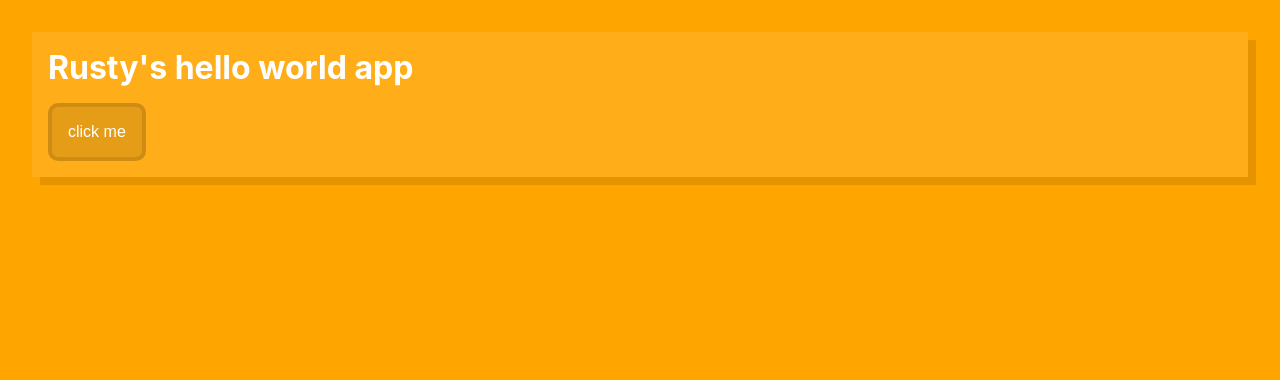
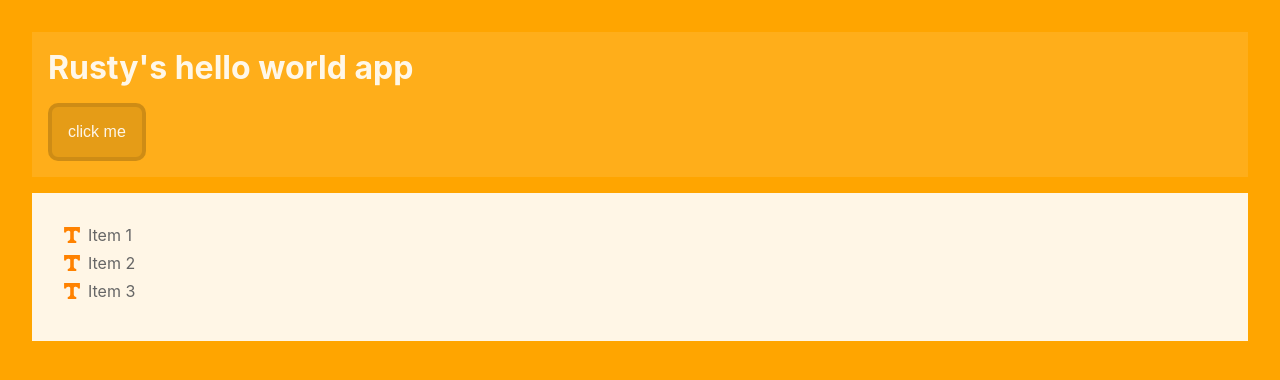
Before and after one commit to rustytanton/react-sandbox, a React (Create React App) app: page / in a window 1280 px wide. Shown: the top 380 px of the page. Built offline with nearby package versions, Linux system fonts and the light colour scheme.

Commit message:
add ListBasic component

```diff
--- a/src/App.css
+++ b/src/App.css
@@ -1,7 +1,7 @@
 :root {
   /* colors */
   --colorPrimaryBG: orange;
-  --colorPrimaryFG: #ffffff;
+  --colorPrimaryFG: #666666;
 
   /* borders */
   --borderSizeBase: 2px;
@@ -26,3 +26,8 @@
   padding: var(--gutterDouble);
   flex: 1;
 }
+
+.App-main {
+  background: rgba(255, 255, 255, 0.9);
+  padding: var(--gutterDouble);
+}
--- a/src/App.js
+++ b/src/App.js
@@ -1,12 +1,18 @@
 import React from 'react';
 import './App.css';
 import PageHeader from './page-header/PageHeader'
+import ListBasic from './lists/ListBasic'
 
 class App extends React.Component {
   constructor (props) {
     super(props)
     this.state = {
-      pageTitle: "Rusty's hello world app"
+      pageTitle: "Rusty's hello world app",
+      listBasicItems: [
+        { id: 'item1', title: 'Item 1' },
+        { id: 'item2', title: 'Item 2' },
+        { id: 'item3', title: 'Item 3' }
+      ]
     }
   }
 
@@ -16,6 +22,9 @@ class App extends React.Component {
         <header className="App-header">
           <PageHeader pageTitle={this.state.pageTitle} />
         </header>
+        <main className="App-main">
+          <ListBasic items={this.state.listBasicItems} />
+        </main>
       </div>
     )
   }
--- a/src/index.css
+++ b/src/index.css
@@ -1,6 +1,7 @@
 /* light reset */
 * {
   font-size: 1rem;
+  list-style-type: none;
   margin: 0;
   padding: 0;
 }
--- /dev/null
+++ b/src/lists/ListBasic.css
@@ -0,0 +1,11 @@
+.ListBasic-item {
+    align-items: center;
+    display: flex;
+    margin-bottom: var(--gutterHalf);
+}
+
+.ListBasic-bullet {
+    height: 16px;
+    margin-right: var(--gutterHalf);
+    width: 16px;
+}
--- /dev/null
+++ b/src/lists/ListBasic.js
@@ -0,0 +1,20 @@
+import React from 'react';
+import './ListBasic.css';
+import powerT from '../images/power-t.svg'
+
+class ListBasic extends React.Component {
+    render () {
+        return (
+            <ul className="ListBasic">
+                {this.props.items.map((item) =>
+                    <li className="ListBasic-item" key={item.id}>
+                    <img alt='' className="ListBasic-bullet" src={powerT} />
+                    {item.title}
+                    </li>
+                )}
+            </ul>
+        )
+    }
+}
+
+export default ListBasic
--- a/src/page-header/PageHeader.css
+++ b/src/page-header/PageHeader.css
@@ -1,10 +1,11 @@
 .PageHeader {
     background: rgba(255, 255, 255, 0.1);
-    box-shadow: var(--gutterHalf) var(--gutterHalf) rgba(0, 0, 0, 0.1);
+    margin-bottom: var(--gutterBase);
     padding: 1rem;
 }
 
 .PageHeader-pageTitle {
+    color: rgba(255, 255, 255, 0.9);
     font-size: var(--fontSizeTitle1);
     margin-bottom: var(--gutterBase);
 }
@@ -13,7 +14,7 @@
     background: rgba(0, 0, 0, 0.1);
     border: var(--borderPrimary);
     border-radius: calc(var(--borderSizeBase) * 5);
-    color: var(--secondaryFG);
+    color: rgba(255, 255, 255, 0.9);
     cursor: pointer;
     outline: 0;
     padding: var(--gutterBase);
```
Also changed, not shown: src/images/power-t.svg (added), 1 other file (tests, documents, lock files or other folders).
